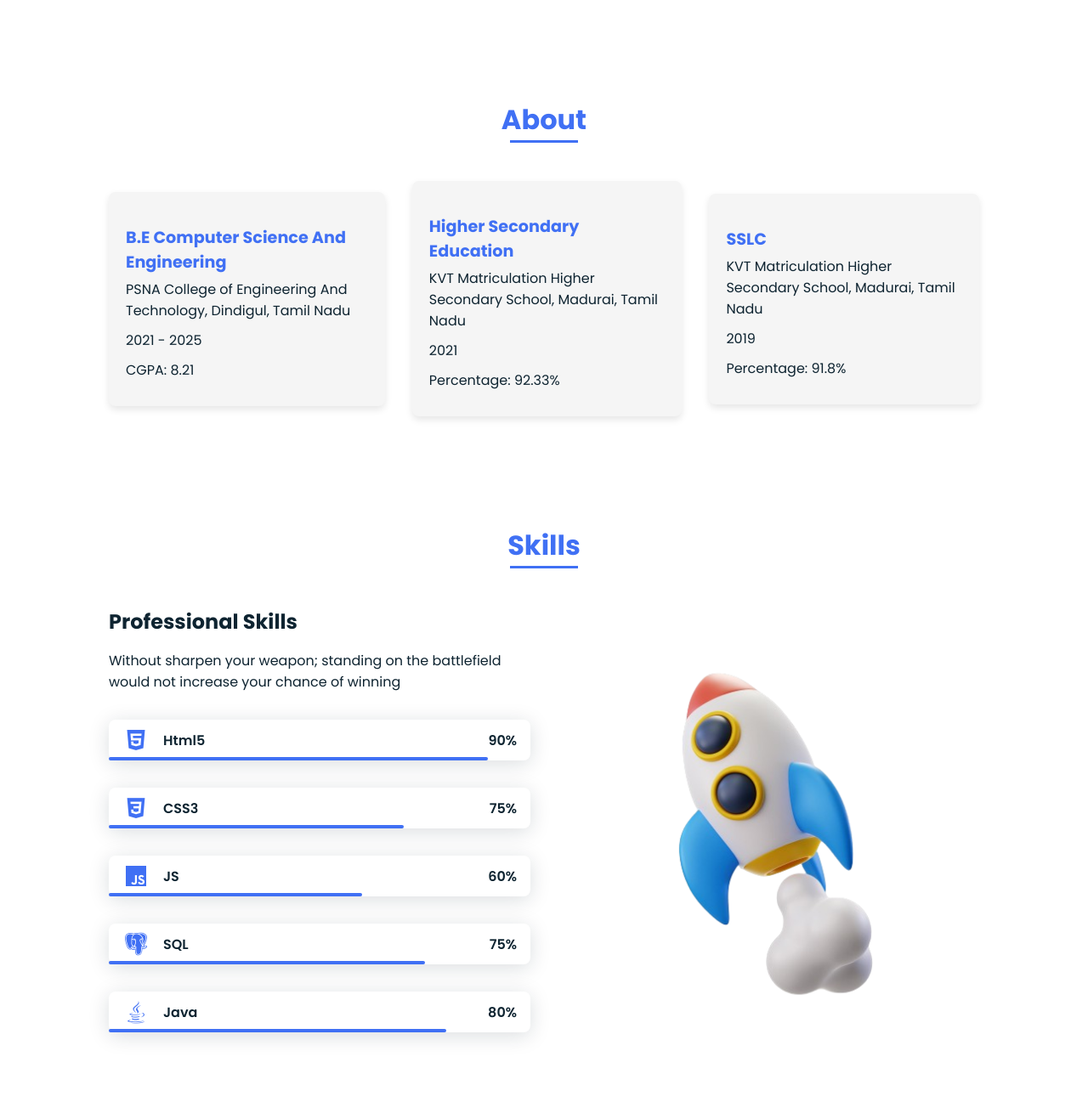
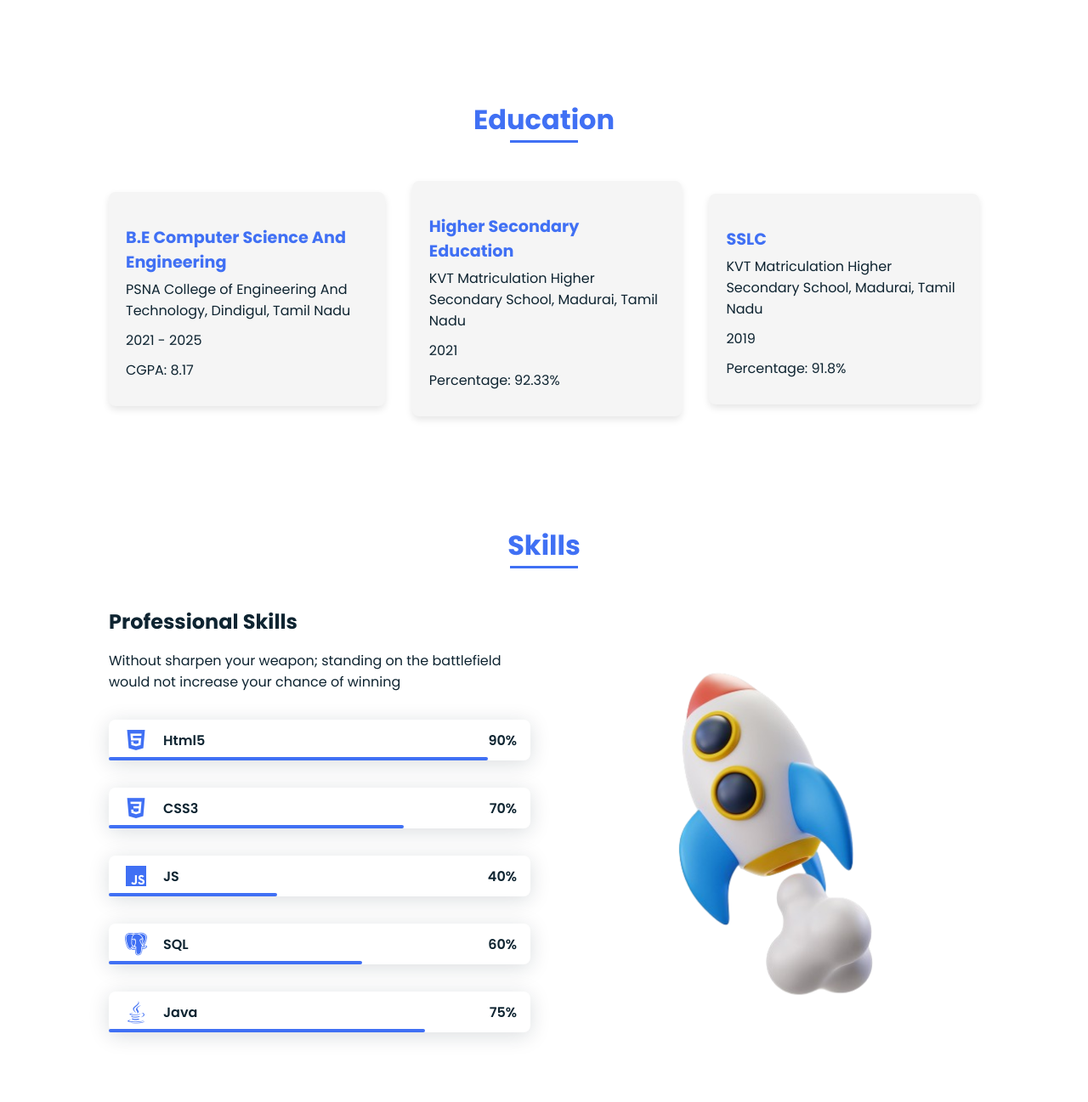
Before and after one commit to abdulbasith1604/Portfolio, a plain HTML site: page index.html in a window 1280 px wide. Shown: the part 763-2060 px from the top of the page at 85% size. Drawn offline with nearby package versions, Linux system fonts and the light colour scheme; files whose address does not match are found by name.

Commit message:
CGPA Updated

```diff
--- a/index.html
+++ b/index.html
@@ -4,7 +4,7 @@
     <meta charset="UTF-8" />
     <meta http-equiv="X-UA-Compatible" content="IE=edge" />
     <meta name="viewport" content="width=device-width, initial-scale=1.0" />
-    <title>Responsive Portfolio</title>
+    <title>Abdul Basith Portfolio</title>
     <link rel="stylesheet" href="styles.css" />
     <link
       rel="stylesheet"
@@ -26,7 +26,7 @@
               <a href="#home" class="nav_link active">Home</a>
             </li>
             <li class="nav_items">
-              <a href="#about" class="nav_link active">About</a>
+              <a href="#about" class="nav_link active">Education</a>
             </li>
             <li class="nav_items">
               <a href="#skills" class="nav_link active">Skills</a>
@@ -55,7 +55,7 @@
             ><br />Web Developer
           </h1>
           <a href="#contact" class="button"> Contact</a>
-          <a href="https://drive.google.com/file/d/18Xfs0DTCe9sCu4m3Tr2nxjFXdz20_QM6/view?usp=drivesdk" class="button"> Resume</a>
+          <a href="https://drive.google.com/file/d/128tlikGIwZ3ibtMp4GAQeIt9v6Ge89Jo/view?usp=drivesdk" class="button"> Resume</a>
       </div>
 
         <div class="home_social">
@@ -87,14 +87,14 @@
 
       <!-- ABOUT SECTION -->
       <section class="about section" id="about">
-        <h2 class="section-title" data-aos="fade-down">About</h2>
+        <h2 class="section-title" data-aos="fade-down">Education</h2>
 
         <div class="about_container bd_grid">
           <div class="education-item">
             <h3 class="education-title">B.E Computer Science And Engineering</h3>
             <p class="education-info">PSNA College of Engineering And Technology, Dindigul, Tamil Nadu</p>
             <p class="education-year">2021 - 2025</p>
-            <p class="education-cgpa">CGPA: 8.21</p>
+            <p class="education-cgpa">CGPA: 8.17</p>
           </div>
 
           <div class="education-item">
@@ -150,7 +150,7 @@
                 <span class="skill_name">CSS3</span>
               </div>
 
-              <div><span class="skill_percentage">75%</span></div>
+              <div><span class="skill_percentage">70%</span></div>
 
               <div class="skill_bar skill_css"></div>
             </div>
@@ -162,7 +162,7 @@
                 <span class="skill_name">JS</span>
               </div>
 
-              <div><span class="skill_percentage">60%</span></div>
+              <div><span class="skill_percentage">40%</span></div>
 
               <div class="skill_bar skill_js"></div>
             </div>
@@ -174,7 +174,7 @@
                 <span class="skill_name"> SQL </span>
               </div>
 
-              <div><span class="skill_percentage">75%</span></div>
+              <div><span class="skill_percentage">60%</span></div>
 
               <div class="skill_bar skill_sql"></div>
             </div>
@@ -185,7 +185,7 @@
                 <i class="bx bxl-java skill_icon"></i>
                 <span class="skill_name">Java</span>
               </div>
-              <div><span class="skill_percentage">80%</span></div>
+              <div><span class="skill_percentage">75%</span></div>
 
               <div class="skill_bar skill_java"></div>
             </div>
--- a/styles.css
+++ b/styles.css
@@ -353,15 +353,15 @@ img {
 }
 
 .skill_js {
+  width: 40%;
+}
+
+.skill_sql {
   width: 60%;
 }
 
-.skill_sql {
+.skill_java {
   width: 75%;
-}
-
-.skill_java {
-  width: 80%;
 }
 
 
```
